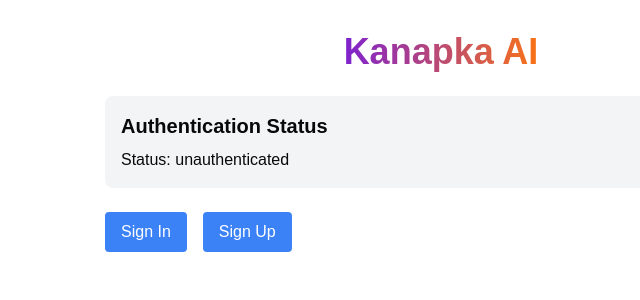
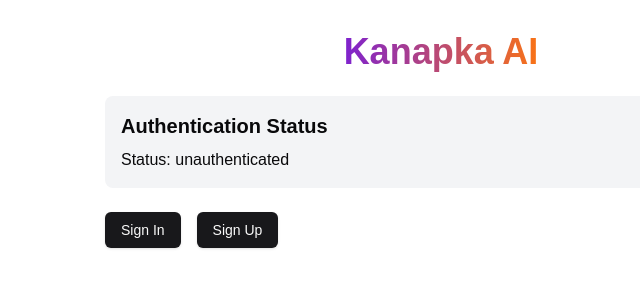
Before and after one commit to Glider6014/kanapka-ai, a Next.js app: page /user/status in a window 1280 px wide. Shown: the top 300 px of the page, without its empty margins (199-839 px from the left). Built offline with nearby package versions, Linux system fonts and the light colour scheme; no server answers; what tailwindcss-motion would draw is missing.

Commit message:
fixed buttons and using component

```diff
--- a/app/user/status/page.tsx
+++ b/app/user/status/page.tsx
@@ -3,6 +3,7 @@
 import { Logo } from "@/components/Logo";
 import { useSession, signIn, signOut } from "next-auth/react";
 import { useState } from "react";
+import { Button } from "@/components/ui/button";
 
 export default function Home() {
   const { data: session, status } = useSession();
@@ -39,27 +40,21 @@ export default function Home() {
         {/* Auth Buttons */}
         <div className="flex gap-4">
           {session ? (
-            <button
+            <Button
               onClick={handleSignOut}
               disabled={loading}
-              className="px-4 py-2 bg-red-500 text-white rounded hover:bg-red-600 disabled:opacity-50"
+              variant="destructive"
             >
               {loading ? "Signing out..." : "Sign Out"}
-            </button>
+            </Button>
           ) : (
             <>
-              <a
-                href="/user/signin"
-                className="px-4 py-2 bg-blue-500 text-white rounded hover:bg-blue-600"
-              >
-                Sign In
-              </a>
-              <a
-                href="/user/signup"
-                className="px-4 py-2 bg-blue-500 text-white rounded hover:bg-blue-600"
-              >
-                Sign Up
-              </a>
+              <Button asChild variant="default">
+                <a href="/user/signin">Sign In</a>
+              </Button>
+              <Button asChild variant="default">
+                <a href="/user/signup">Sign Up</a>
+              </Button>
             </>
           )}
         </div>
```
